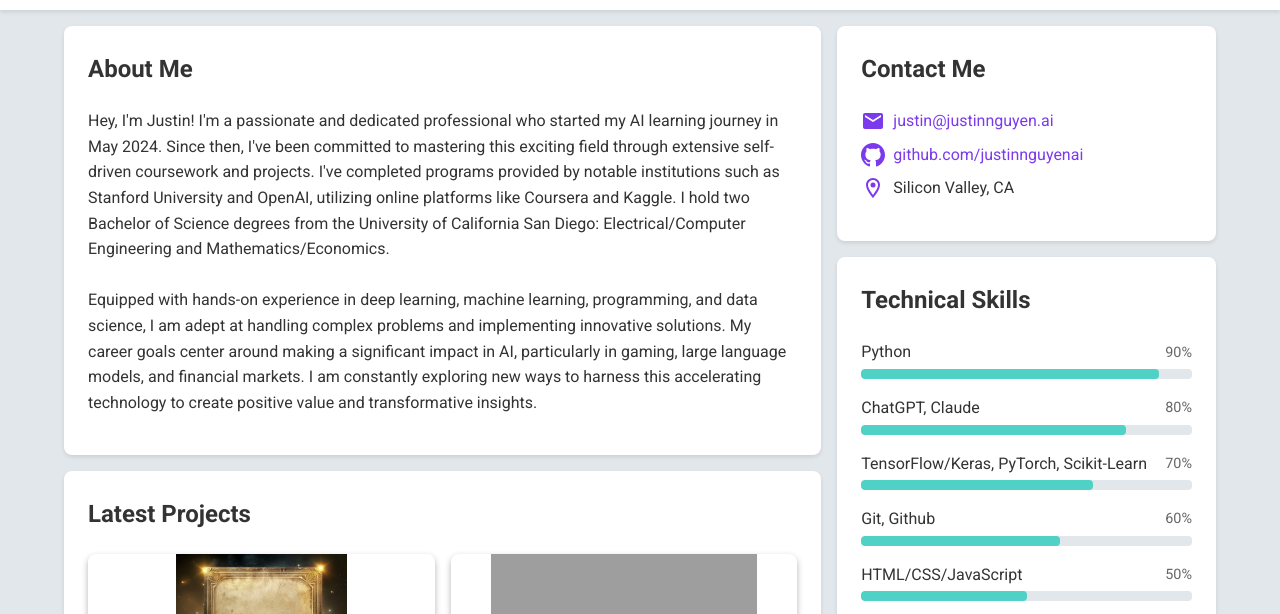
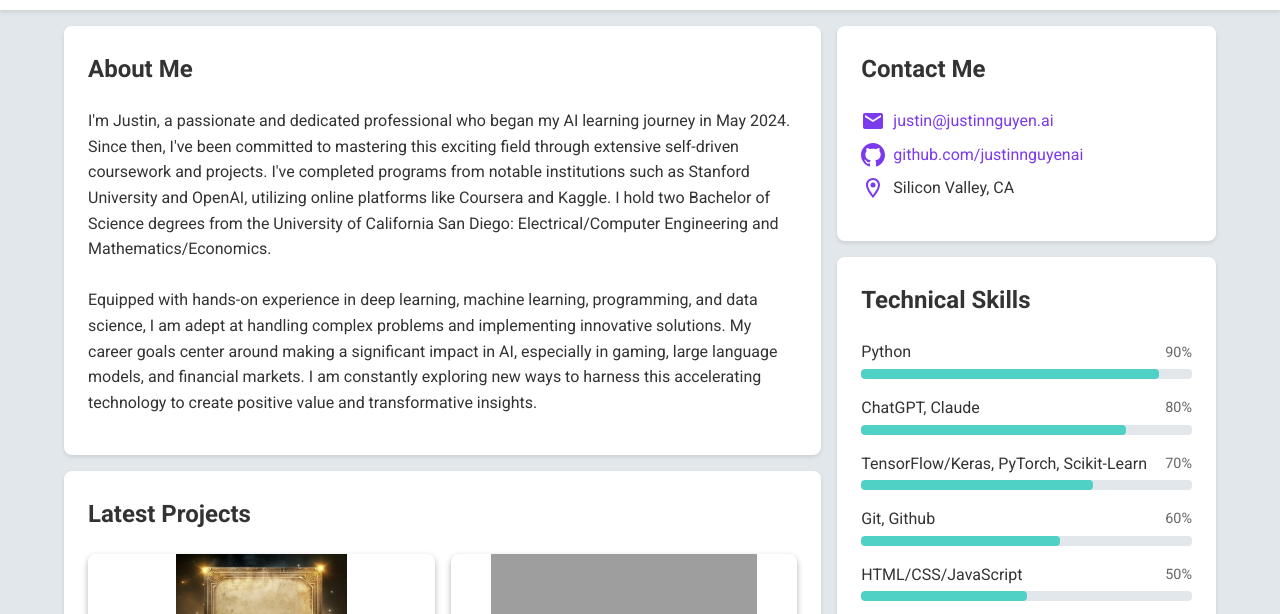
Before and after one commit to justinnguyenai/justinnguyen.ai, a website: page index.html in a window 1280 px wide. Shown: the part 154-768 px from the top of the page. Drawn offline with Linux system fonts and the light colour scheme; grey boxes are pictures that could not be loaded.

Commit message:
shorter aboutme

```diff
--- a/index.html
+++ b/index.html
@@ -42,8 +42,8 @@
             <section id="about-me">
                 <h2>About Me</h2>
                 <p>
-                    Hey, I'm Justin! I'm a passionate and dedicated professional who started my AI learning journey in May 2024. Since then, I've been committed to mastering this exciting field through extensive self-driven coursework and projects. I've completed programs provided by notable institutions such as Stanford University and OpenAI, utilizing online platforms like Coursera and Kaggle. I hold two Bachelor of Science degrees from the University of California San Diego: Electrical/Computer Engineering and Mathematics/Economics.<br><br>
-                    Equipped with hands-on experience in deep learning, machine learning, programming, and data science, I am adept at handling complex problems and implementing innovative solutions. My career goals center around making a significant impact in AI, particularly in gaming, large language models, and financial markets. I am constantly exploring new ways to harness this accelerating technology to create positive value and transformative insights.
+                    I'm Justin, a passionate and dedicated professional who began my AI learning journey in May 2024. Since then, I've been committed to mastering this exciting field through extensive self-driven coursework and projects. I've completed programs from notable institutions such as Stanford University and OpenAI, utilizing online platforms like Coursera and Kaggle. I hold two Bachelor of Science degrees from the University of California San Diego: Electrical/Computer Engineering and Mathematics/Economics.<br><br>
+                    Equipped with hands-on experience in deep learning, machine learning, programming, and data science, I am adept at handling complex problems and implementing innovative solutions. My career goals center around making a significant impact in AI, especially in gaming, large language models, and financial markets. I am constantly exploring new ways to harness this accelerating technology to create positive value and transformative insights.
                 </p>
             </section>
 
```
